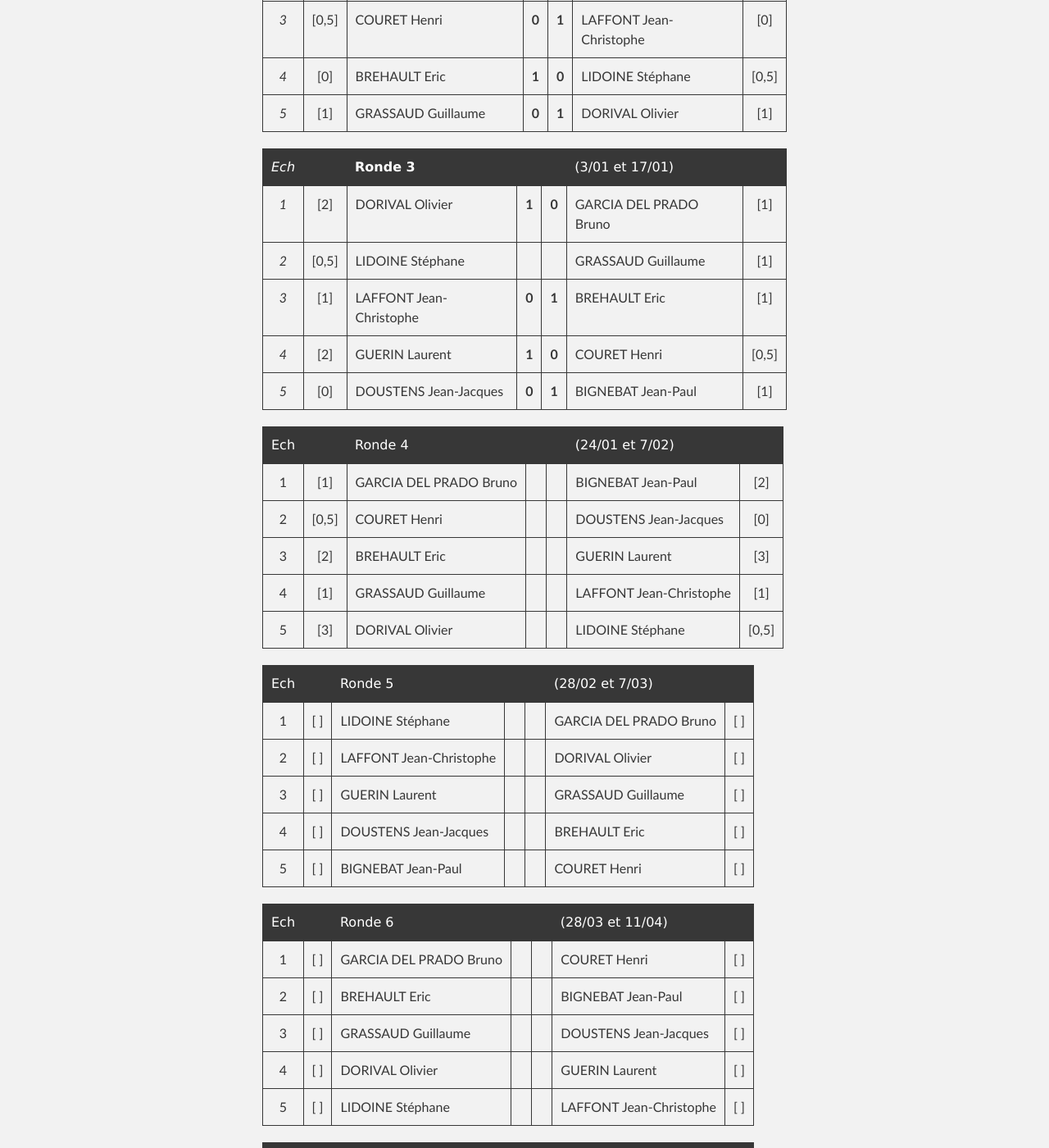
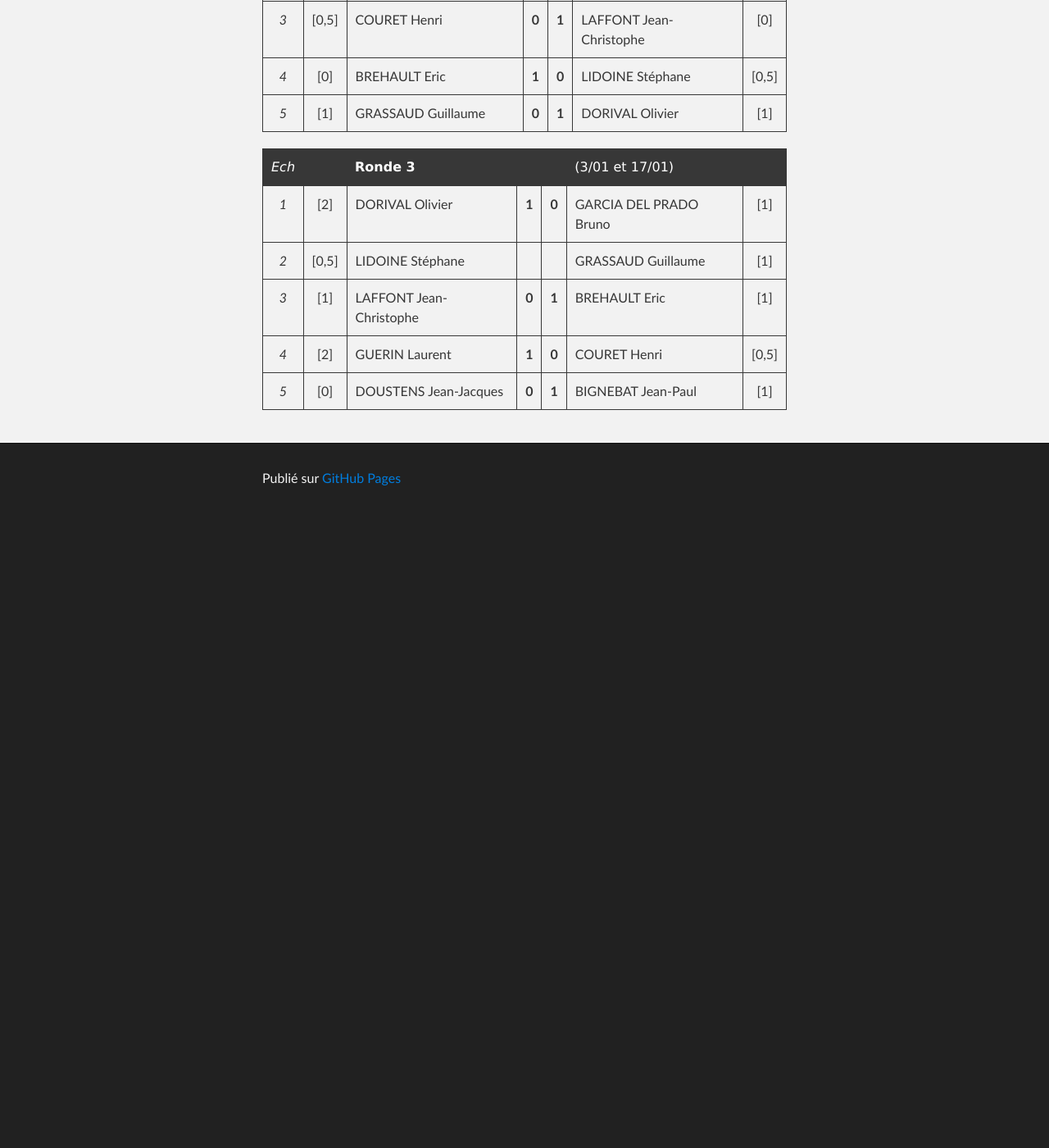
Before and after one commit to echiquier-villeneuve-tolosane/echiquier-villeneuve-tolosane.github.io, a Jekyll site: the page built from club.md, in a window 1280 px wide and 1400 px high, scrolled down 1225 px. Shown: the whole window at 82% size. Built offline with Jekyll 4.4.1, drawn with Linux system fonts in a browser that asks for light colours; nearby versions of some CDN libraries; after the commit the page ends 1855 px from its top, so only the background shows below that; some of the changed text lies outside the part shown.

Commit message:
Updated club.md

```diff
--- a/club.md
+++ b/club.md
@@ -48,66 +48,3 @@
 |*3*| [1] | LAFFONT Jean-Christophe   |**0**|**1**| BREHAULT Eric             | [1] |
 |*4*| [2] | GUERIN Laurent            |**1**|**0**| COURET Henri              |[0,5]|
 |*5*| [0] | DOUSTENS Jean-Jacques     |**0**|**1**| BIGNEBAT Jean-Paul        | [1] |
-
-|Ech |     | Ronde 4                 |     |      |  (24/01 et 7/02)          |     |
-|:-:|:-:| -------------------------- |:---:| :---:| ------------------------- |:---:|
-|1| [1] | GARCIA DEL PRADO Bruno     |     |      | BIGNEBAT Jean-Paul        | [2] |
-|2|[0,5]| COURET Henri               |     |      | DOUSTENS Jean-Jacques     | [0] |
-|3| [2] | BREHAULT Eric              |     |      | GUERIN Laurent            | [3] |
-|4| [1] | GRASSAUD Guillaume         |     |      | LAFFONT Jean-Christophe   | [1] |
-|5| [3] | DORIVAL Olivier            |     |      | LIDOINE Stéphane          |[0,5]|
-
-|Ech |     | Ronde 5                 |     |      |  (28/02 et 7/03)          |     |
-|:-:|:-:| -------------------------- |:---:| :---:| ------------------------- |:---:|
-|1| [ ] | LIDOINE Stéphane           |     |      | GARCIA DEL PRADO Bruno    | [ ] |
-|2| [ ] | LAFFONT Jean-Christophe    |     |      | DORIVAL Olivier           | [ ] |
-|3| [ ] | GUERIN Laurent             |     |      | GRASSAUD Guillaume        | [ ] |
-|4| [ ] | DOUSTENS Jean-Jacques      |     |      | BREHAULT Eric             | [ ] |
-|5| [ ] | BIGNEBAT Jean-Paul         |     |      | COURET Henri              | [ ] |
-
-|Ech |     | Ronde 6                 |     |      |  (28/03 et 11/04)         |     |
-|:-:|:-:| -------------------------- |:---:| :---:| ------------------------- |:---:|
-|1| [ ] | GARCIA DEL PRADO Bruno     |     |      | COURET Henri              | [ ] |
-|2| [ ] | BREHAULT Eric              |     |      | BIGNEBAT Jean-Paul        | [ ] |
-|3| [ ] | GRASSAUD Guillaume         |     |      | DOUSTENS Jean-Jacques     | [ ] |
-|4| [ ] | DORIVAL Olivier            |     |      | GUERIN Laurent            | [ ] |
-|5| [ ] | LIDOINE Stéphane           |     |      | LAFFONT Jean-Christophe   | [ ] |
-
-|Ech |     | Ronde 7                 |     |      |  (18/04 et 2/05)          |     |
-|:-:|:-:| -------------------------- |:---:| :---:| ------------------------- |:---:|
-|1| [ ] | LAFFONT Jean-Christophe    |     |      | GARCIA DEL PRADO Bruno    | [ ] |
-|2| [ ] | GUERIN Laurent             |     |      | LIDOINE Stéphane          | [ ] |
-|3| [ ] | DOUSTENS Jean-Jacques      |     |      | DORIVAL Olivier           | [ ] |
-|4| [ ] | BIGNEBAT Jean-Paul         |     |      | GRASSAUD Guillaume        | [ ] |
-|5| [ ] | COURET Henri               |     |      | BREHAULT Eric             | [ ] |
-
-|Ech |     | Ronde 8                 |     |      |  (23/05 et 6/06)          |     |
-|:-:|:-:| -------------------------- |:---:| :---:| ------------------------- |:---:|
-|1| [ ] | GARCIA DEL PRADO Bruno     |     |      | BREHAULT Eric             | [ ] |
-|2| [ ] | GRASSAUD Guillaume         |     |      | COURET Henri              | [ ] |
-|3| [ ] | DORIVAL Olivier            |     |      | BIGNEBAT Jean-Paul        | [ ] |
-|4| [ ] | LIDOINE Stéphane           |     |      | DOUSTENS Jean-Jacques     | [ ] |
-|5| [ ] | LAFFONT Jean-Christophe    |     |      | GUERIN Laurent            | [ ] |
-
-|Ech |     | Ronde 9                 |     |      |  (20/06 et 27/06)         |     |
-|:-:|:-:| -------------------------- |:---:| :---:| ------------------------- |:---:|
-|1| [ ] | GUERIN Laurent             |     |      | GARCIA DEL PRADO Bruno    | [ ] |
-|2| [ ] | DOUSTENS Jean-Jacques      |     |      | LAFFONT Jean-Christophe   | [ ] |
-|3| [ ] | BIGNEBAT Jean-Paul         |     |      | LIDOINE Stéphane          | [ ] |
-|4| [ ] | COURET Henri               |     |      | DORIVAL Olivier           | [ ] |
-|5| [ ] | BREHAULT Eric              |     |      | GRASSAUD Guillaume        | [ ] |
-
-## Le classement du tourni interne après la ronde 3 ##
-
-|*Pl*| Joueur  |*ELO (R1)*|1|2|3|4|5|6|7|8|9|10|**Pts** | *J* | Cu. | Bu. | Perf. |
-|:--:|:------------- |:--------:|| | | | | | | | ||:---|:---:|:---:|:---:|:-----:|
-|*1* | Olivier Dorival  |  *1730*  |-|||1|1|1|||||  **3**  | *3* | 6   | 4.5 |  2246 |
-|*2* | Laurent Guérin   |  *1650*  ||-|1|||||1||1|  **3**  | *3* | 6   | 2.5 |  2116 |
-|*3* | Jean-Paul Bignebat |*1510*  ||0|-||||1|||1|  **2**  | *3* | 4   | 4   |  1695 |
-|*4* | Eric Brehault |  *1440*  |0|||-|||1||1||  **2**  | *3* | 3   | 5   |  1611 |
-|*5* | Guillaume Grassaud | *1699*  |0||||-|1||||1|  **1**  | *2* | 3   | 4   |  1746 |
-|*6* | Bruno Garcia Del Prado     |  *1759*  |0||||0|-||||1|  **1**  | *3* | 2   | 4.5 |  1526 |
-|*7* | Jean-Christophe Laffont    |  *1521*  |||0|0|||-|1|||  **1**  | *3* | 2   | 4.5 |  1332 |
-|*8* | Henri Couret               |  *1410*  ||0|||||0|-|1/2|| **0,5** | *3* | 1,5 | 5   |  1191 |
-|*9* | Stéphane Lidoine           |  *1220*  ||||0||||1/2|-|| **0,5** | *2* | 1,5 | 2.5 |  1236 |
-|*10*| Jean-Jacques Doustens      |  *1550*  ||0|0|||0||||-|  **0**  | *3* | 0   | 6   |  1014 |
```
